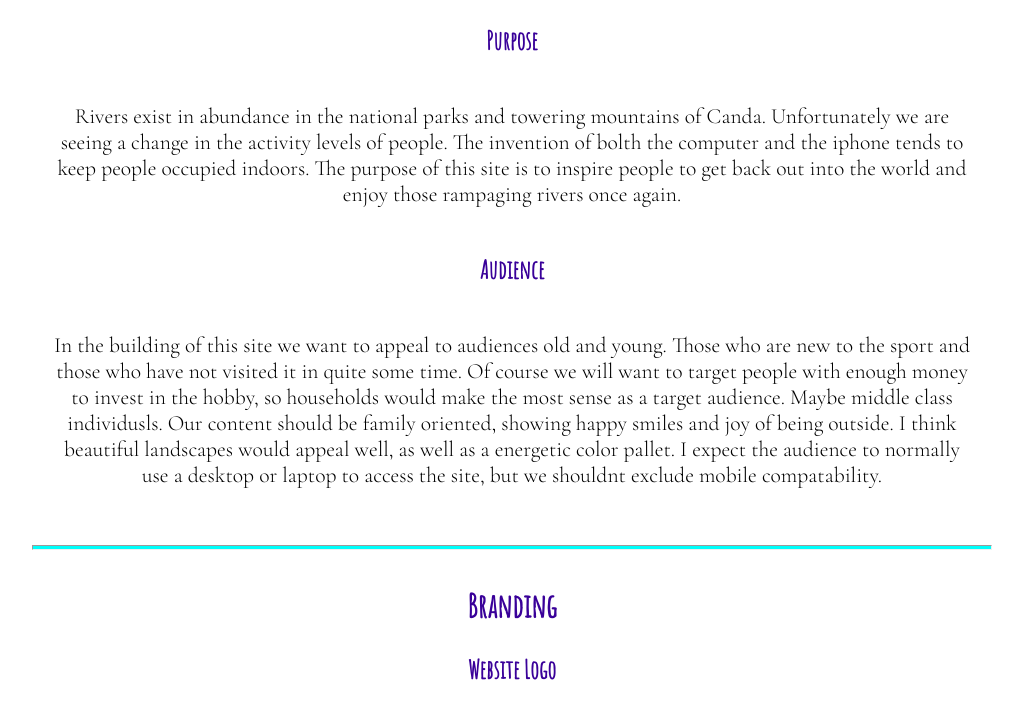
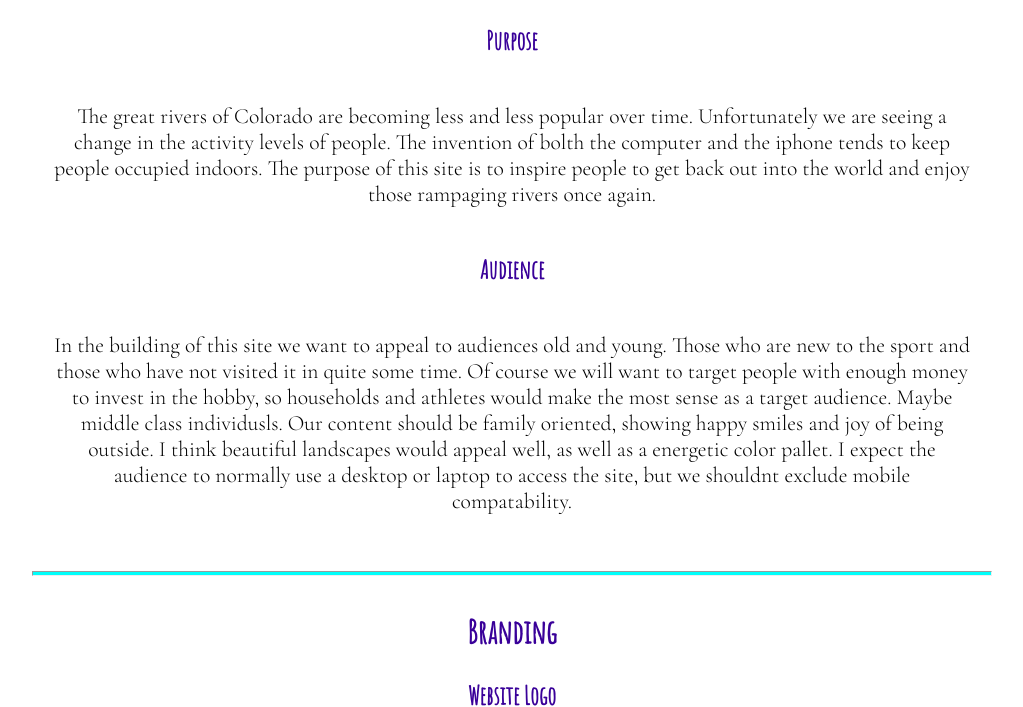
Before and after one commit to LukeBenjaminBullock/wdd130, a plain HTML site: page wwr/site-plan-rafting.html in a window 1280 px wide. Shown: the part 494-1201 px from the top of the page, without its empty margins (128-1151 px from the left). Drawn offline with nearby package versions, Linux system fonts and the light colour scheme.

Commit message:
Made a final change

```diff
--- a/wwr/site-plan-rafting.html
+++ b/wwr/site-plan-rafting.html
@@ -21,7 +21,7 @@
     <hr />
     <h2>Overview</h2>
     <h3>Purpose</h3>
-    <p>Rivers exist in abundance in the national parks and towering mountains of Canda.
+    <p>The great rivers of Colorado are becoming less and less popular over time.
     Unfortunately we are seeing a change in the activity levels of people. The invention of
     bolth the computer and the iphone tends to keep people occupied indoors. The purpose of this
     site is to inspire people to get back out into the world and enjoy those rampaging rivers once again.</p>
@@ -30,7 +30,7 @@
     <h3>Audience</h3>
     <p>In the building of this site we want to appeal to audiences old and young. Those who are new
         to the sport and those who have not visited it in quite some time. Of course we will want to target
-        people with enough money to invest in the hobby, so households would make the most sense as a target audience.
+        people with enough money to invest in the hobby, so households and athletes would make the most sense as a target audience.
         Maybe middle class individusls. Our content should be family oriented, showing happy smiles and joy of being outside.
         I think beautiful landscapes would appeal well, as well as a energetic color pallet. I expect the audience to normally
         use a desktop or laptop to access the site, but we shouldnt exclude mobile compatability.</p>
```
